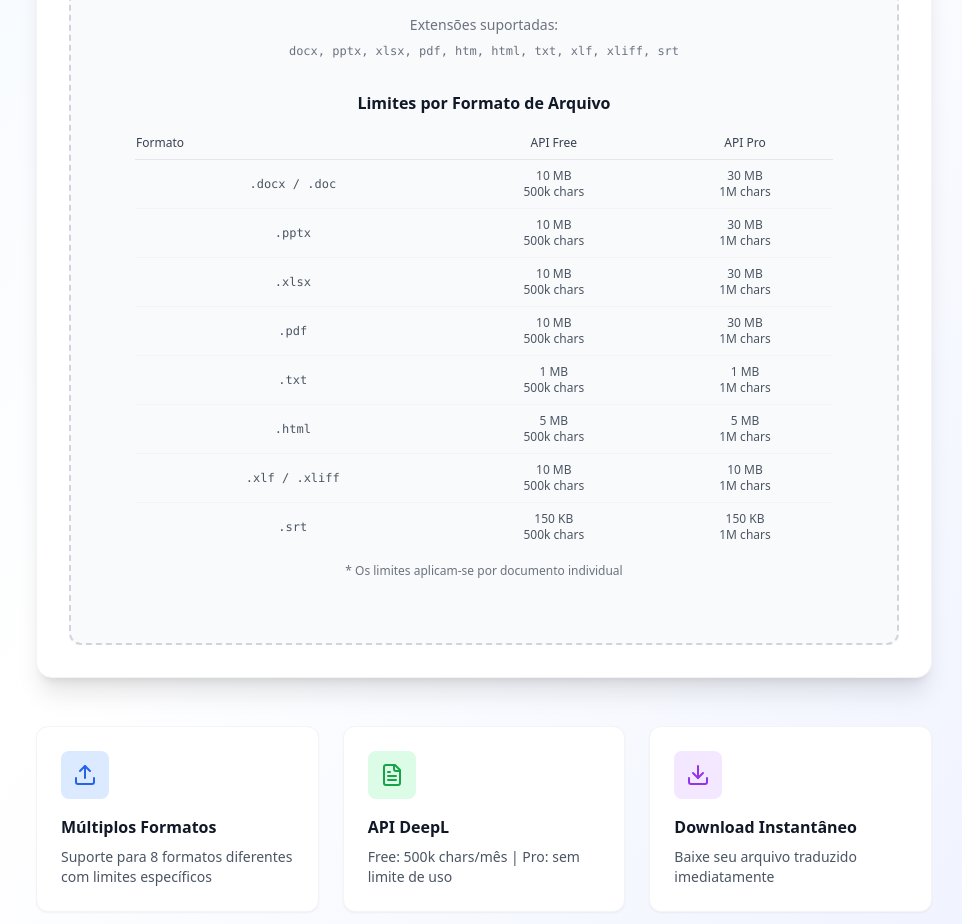
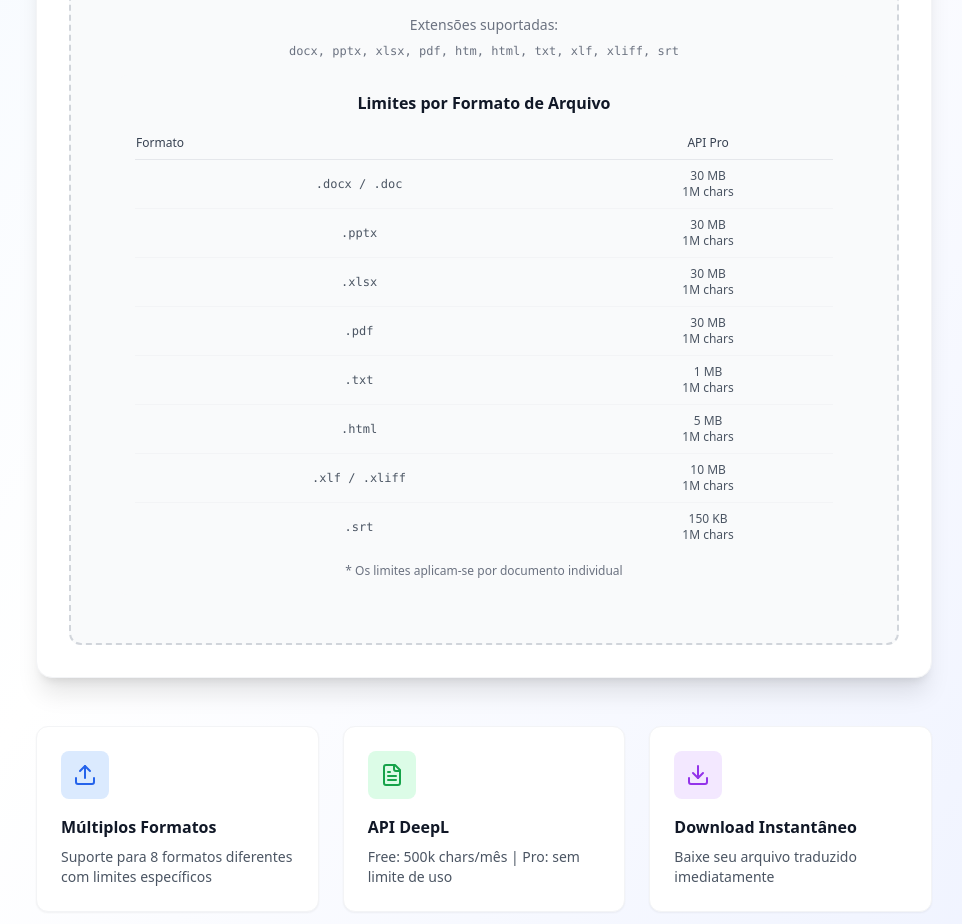
Before and after one commit to davimattos/deepL_document_translation, a React (Vite) app: page / in a window 1280 px wide. Shown: the part 800-1724 px from the top of the page, without its empty margins (156-1118 px from the left). Built offline with nearby package versions, Linux system fonts and the light colour scheme.

Commit message:
Updated App.tsx

```diff
--- a/src/App.tsx
+++ b/src/App.tsx
@@ -409,49 +409,40 @@ function App() {
                           <thead>
                             <tr className="border-b border-gray-200">
                               <th className="text-left py-2 font-medium text-gray-700">Formato</th>
-                              <th className="text-center py-2 font-medium text-gray-700">API Free</th>
                               <th className="text-center py-2 font-medium text-gray-700">API Pro</th>
                             </tr>
                           </thead>
                           <tbody className="text-gray-600">
                             <tr className="border-b border-gray-100">
                               <td className="py-2 font-mono">.docx / .doc</td>
-                              <td className="text-center py-2">10 MB<br/>500k chars</td>
                               <td className="text-center py-2">30 MB<br/>1M chars</td>
                             </tr>
                             <tr className="border-b border-gray-100">
                               <td className="py-2 font-mono">.pptx</td>
-                              <td className="text-center py-2">10 MB<br/>500k chars</td>
                               <td className="text-center py-2">30 MB<br/>1M chars</td>
                             </tr>
                             <tr className="border-b border-gray-100">
                               <td className="py-2 font-mono">.xlsx</td>
-                              <td className="text-center py-2">10 MB<br/>500k chars</td>
                               <td className="text-center py-2">30 MB<br/>1M chars</td>
                             </tr>
                             <tr className="border-b border-gray-100">
                               <td className="py-2 font-mono">.pdf</td>
-                              <td className="text-center py-2">10 MB<br/>500k chars</td>
                               <td className="text-center py-2">30 MB<br/>1M chars</td>
                             </tr>
                             <tr className="border-b border-gray-100">
                               <td className="py-2 font-mono">.txt</td>
-                              <td className="text-center py-2">1 MB<br/>500k chars</td>
                               <td className="text-center py-2">1 MB<br/>1M chars</td>
                             </tr>
                             <tr className="border-b border-gray-100">
                               <td className="py-2 font-mono">.html</td>
-                              <td className="text-center py-2">5 MB<br/>500k chars</td>
                               <td className="text-center py-2">5 MB<br/>1M chars</td>
                             </tr>
                             <tr className="border-b border-gray-100">
                               <td className="py-2 font-mono">.xlf / .xliff</td>
-                              <td className="text-center py-2">10 MB<br/>500k chars</td>
                               <td className="text-center py-2">10 MB<br/>1M chars</td>
                             </tr>
                             <tr>
                               <td className="py-2 font-mono">.srt</td>
-                              <td className="text-center py-2">150 KB<br/>500k chars</td>
                               <td className="text-center py-2">150 KB<br/>1M chars</td>
                             </tr>
                           </tbody>
```
